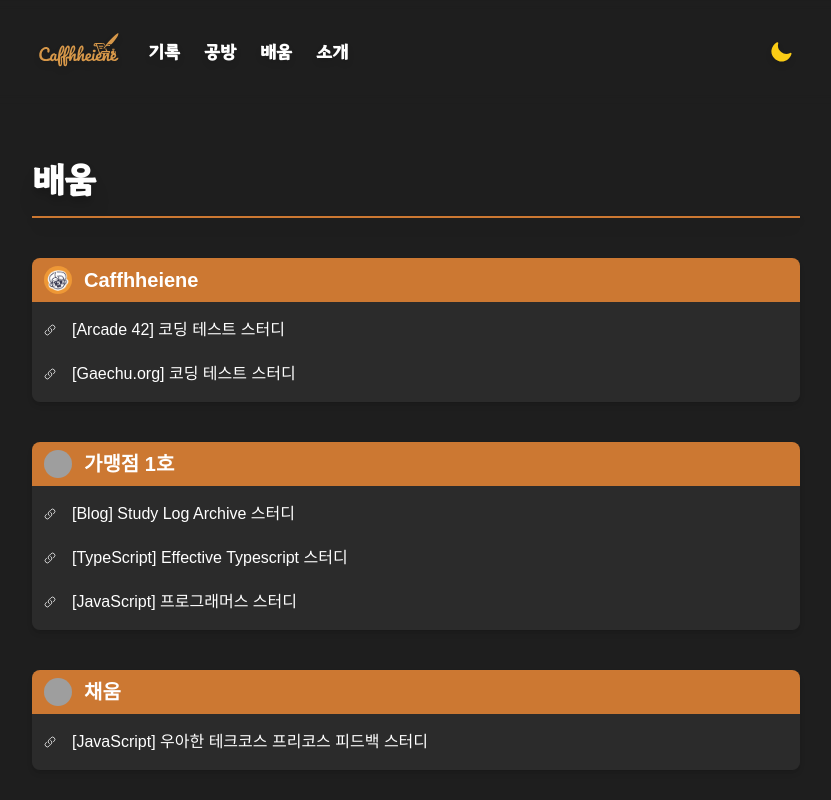
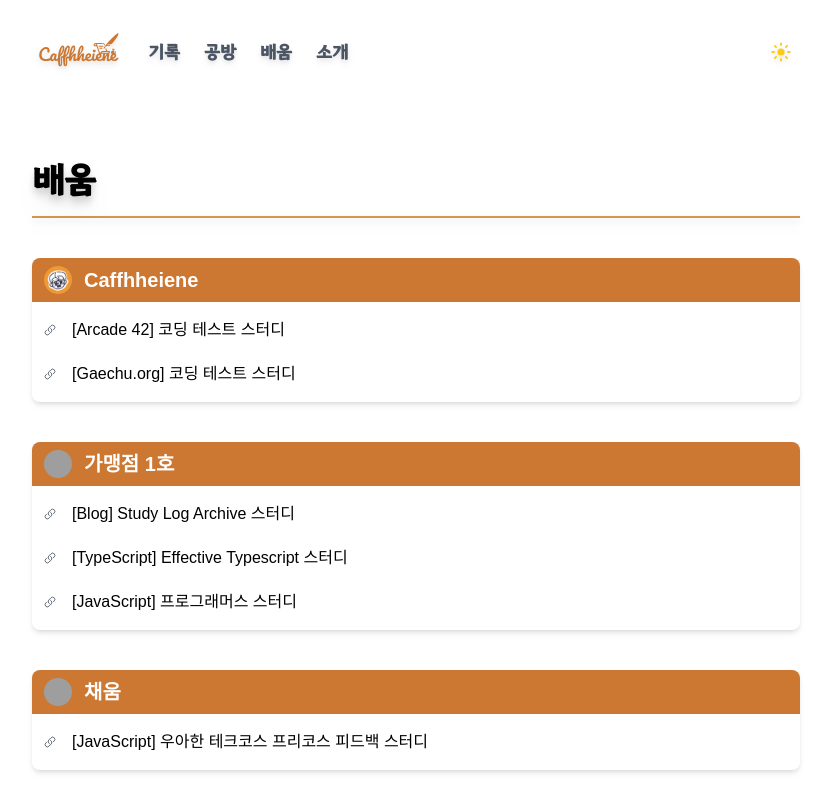
Before and after one commit to SWARVY/Caffhheiene_web, a Next.js app in the folder caffhheiene/: page /studies in a window 1280 px wide. Shown: the top 800 px of the page, without its empty margins (224-1055 px from the left). Built offline with nearby package versions, Linux system fonts and the light colour scheme; grey boxes are pictures that could not be loaded; a web font is replaced by a local one.

Commit message:
feat : 다크모드의 기본값을 시스템 값으로 변경

```diff
--- a/caffhheiene/src/app/client.tsx
+++ b/caffhheiene/src/app/client.tsx
@@ -1,8 +1,10 @@
 'use client'
 
+import darkModeState from '@/atom/darkMode'
 import { AnimatePresence, motion } from 'framer-motion'
 import { usePathname } from 'next/navigation'
-import { type ReactNode } from 'react'
+import { useEffect, type ReactNode } from 'react'
+import { useSetRecoilState } from 'recoil'
 
 interface TransitionDivProps {
   children: ReactNode
@@ -10,6 +12,14 @@ interface TransitionDivProps {
 
 export default function Client({ children }: TransitionDivProps) {
   const pathName = usePathname()
+  const setDarkMode = useSetRecoilState(darkModeState)
+
+  useEffect(() => {
+    setDarkMode(
+      window.matchMedia &&
+        window.matchMedia('(prefers-color-scheme: dark)').matches
+    )
+  })
 
   return (
     <AnimatePresence initial mode="wait">
```
